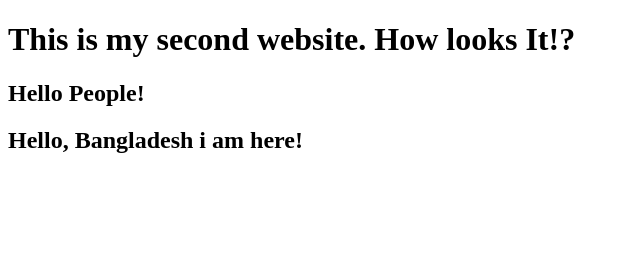
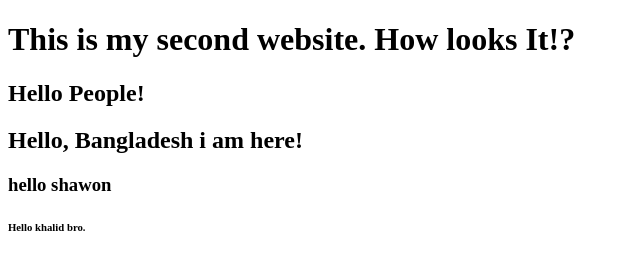
Before and after one commit to coder-Jahirul-Islam/my-second_website, a plain HTML site: page index.html in a window 1280 px wide. Shown: the whole page, without its empty margins (0-640 px from the left). Drawn offline with Linux system fonts and the light colour scheme.

Commit message:
khalid added

```diff
--- a/index.html
+++ b/index.html
@@ -10,5 +10,10 @@
     <h1>This is my second website. How looks It!?</h1>
     <h2>Hello People!</h2>
     <h2>Hello, Bangladesh i am here!</h2>
+
+<h3>hello shawon
+
+</h3>
+   <h6>Hello khalid bro.</h6>
 </body>
 </html>
```
